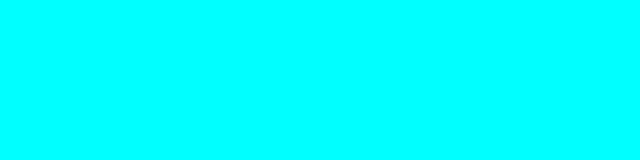
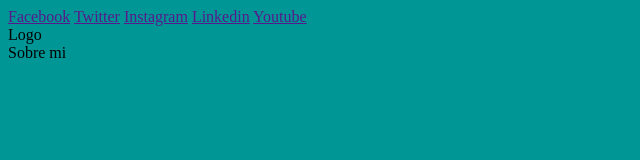
Before and after one commit to JesusRamon2192/blog, a plain HTML site: page index.html in a window 1280 px wide. Shown: the whole page, without its empty margins (0-640 px from the left). Drawn offline with Linux system fonts and the light colour scheme.

Commit message:
Clase 5 Arquitectura del header

```diff
--- a/index.html
+++ b/index.html
@@ -7,10 +7,26 @@
     <title>Blog</title>
 </head>
 <body>
+    <header>
+        <section>
+            <div>
+                <a href="">Facebook</a>
+                <a href="">Twitter</a>
+                <a href="">Instagram</a>
+                <a href="">Linkedin</a>
+                <a href="">Youtube</a>
+            </div>
+        </section>
+        <nav>
+            <section><a class="logo">Logo</a></section>
+            <section><a class="id">Sobre mi</a></section>
+        </nav>
+    </header>
     <section class="perfil inactive"></section>
     <section class="blog inactive"></section>
     <section class="blogs inactive"></section>
     <script src=""></script>
+    <script src="./src/nodes.js"></script>
     <script src="./src/main.js"></script>
     <script src="./src/navigation.js"></script>
 </body>
--- a/scss/style.scss
+++ b/scss/style.scss
@@ -1,5 +1,5 @@
 body {
-    background-color: aqua;
+    background-color: rgb(0, 150, 150);
     .inactive {
         display: none;
     }
--- a/src/navigation.js
+++ b/src/navigation.js
@@ -1,3 +1,5 @@
+logo.addEventListener('click', () => location.hash='#perfil');
+
 window.addEventListener('DOMContentLoaded', navigator, false);
 window.addEventListener('hashchange', navigator, false);
 
--- /dev/null
+++ b/src/nodes.js
@@ -0,0 +1,3 @@
+const querySel = (e) => document.querySelector(e);
+
+const logo = querySel(".id");
```
Also changed, not shown: css/style.css, 1 other file.
